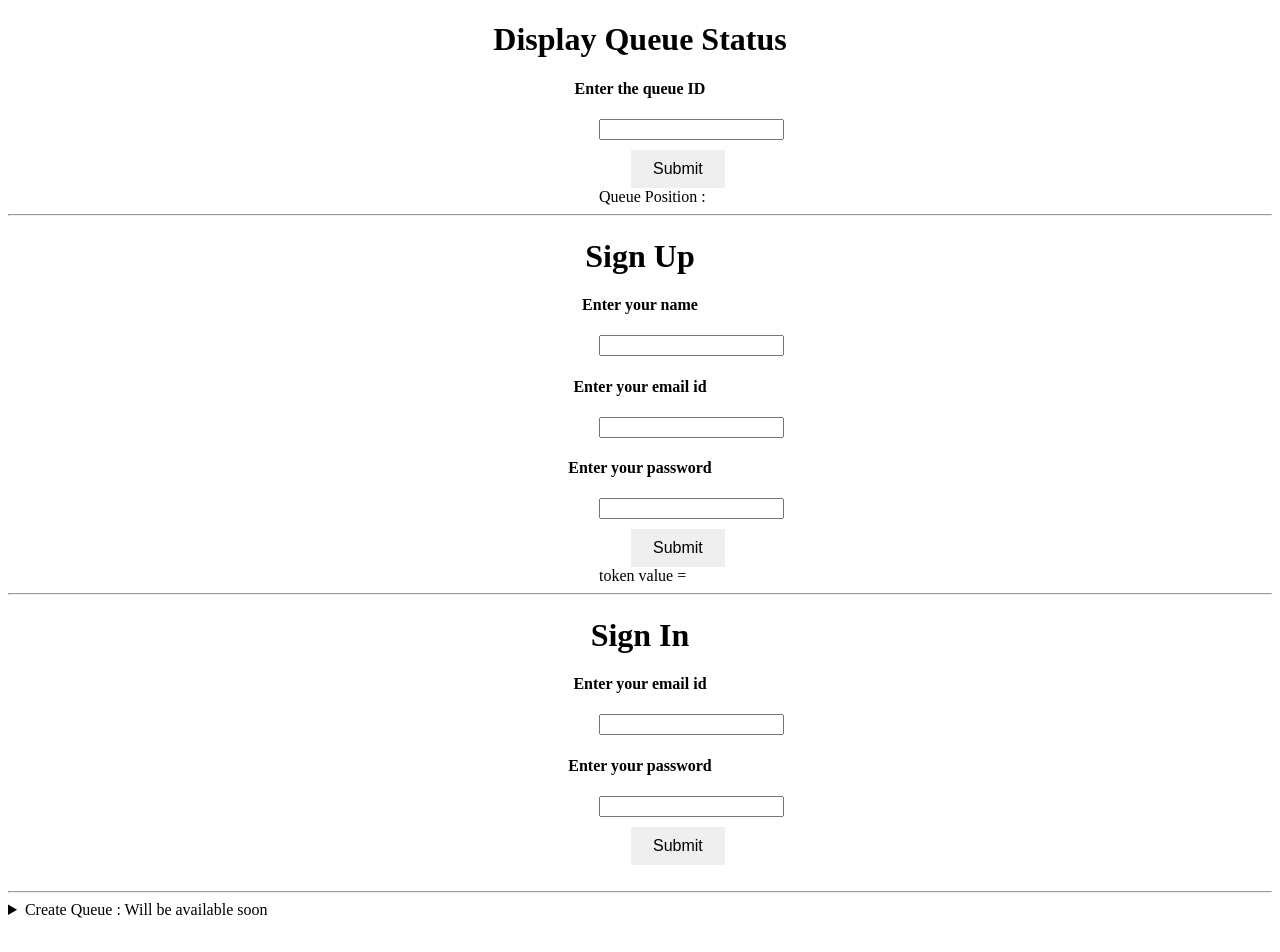
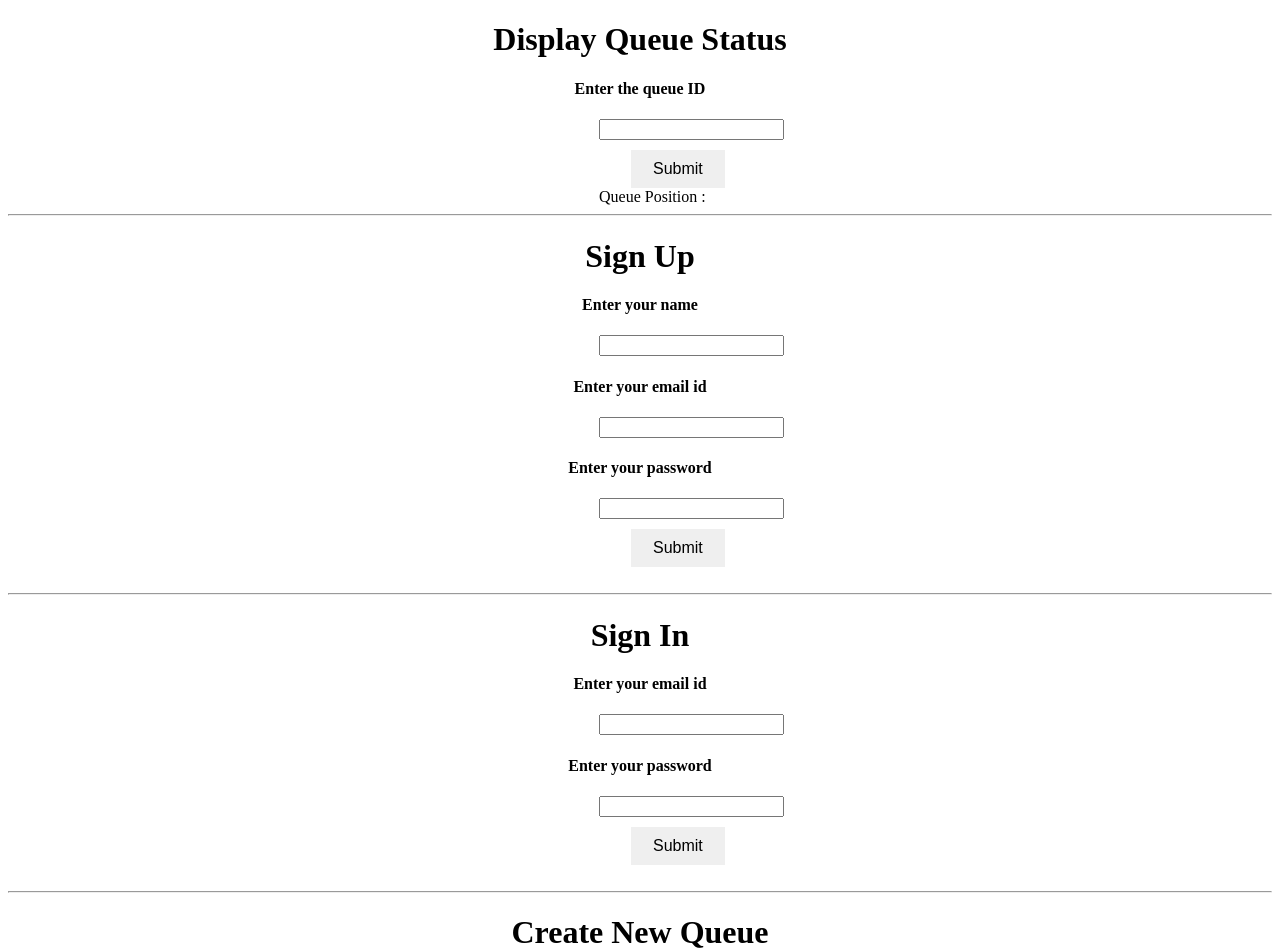
Before and after one commit to dev-saini/EasyWait-in-Angular-4, an Angular app: page / in a window 1280 px wide. Shown: the top 952 px of the page. Before the commit the page ends 927 px from the top, so only its background shows below. Built offline with nearby package versions, Linux system fonts and the light colour scheme; what ngx-cookie-service would draw is missing.

Commit message:
EasyWait

```diff
--- a/src/app/app.component.html
+++ b/src/app/app.component.html
@@ -4,7 +4,5 @@
 <hr>
 <app-sign-in></app-sign-in>
 <hr>
-<details>
-	<summary>Create Queue : Will be available soon</summary>
-	<app-create-queue></app-create-queue>
-</details>
+<app-create-queue></app-create-queue>
+<hr>
--- a/src/app/create-queue/create-queue.component.html
+++ b/src/app/create-queue/create-queue.component.html
@@ -4,10 +4,10 @@
 
 	<h4 align="center"> Enter the queue name </h4>
 
-	<input type="text" [(ngModel)] = "queue_name" (keyup.enter)="onKeyUp()"/>	<br>
+	<input type='text' [(ngModel)] = "queue_name" (keyup.enter)="onKeyUp()"/>	<br>
 
 	<button (click)="onClick()">Submit</button>	<br>
 
-	<label> </label>
+	<label id='queue_id&name'> </label>
 
 </body>
--- a/src/app/create-queue/create-queue.component.ts
+++ b/src/app/create-queue/create-queue.component.ts
@@ -1,6 +1,8 @@
 import { Component, OnInit } from '@angular/core';
 import { HttpClient } from '@angular/common/http';
 import { Response } from '@angular/http';
+import { CookieService } from 'ngx-cookie-service';
+import { HttpHeaders } from '@angular/common/http';
 
 @Component({
   selector: 'app-create-queue',
@@ -10,9 +12,10 @@ import { Response } from '@angular/http';
 export class CreateQueueComponent implements OnInit {
 
 	queue_name: string;
-	private url: 'http://52.24.120.4:8001/api/queue';
+	private url = 'http://52.24.120.4:8001/api/queue';
+  queue_id: string;
 
-  	constructor(http: HttpClient) { }
+  	constructor(private http : HttpClient, private cookieService : CookieService) { }
 
   	ngOnInit() {
   	}
@@ -27,5 +30,52 @@ export class CreateQueueComponent implements OnInit {
 
   	getJSON() {
 
+        let post = {name: this.queue_name};
+
+        this.http.post(this.url, post, {
+
+          headers: new HttpHeaders()
+          .set('Authorization', 'Bearer ' + this.cookieService.get('sign_up_token'))
+
+        })
+        .subscribe(
+          (response: Response) => {
+
+            if(response['error'] == false) {
+
+                this.queue_id = response['id'];
+                this.queue_name = response['name'];
+
+                console.log('Hello');
+
+                this.displayName();
+
+          } else {
+
+            console.log(response);
+            var temp = response['details'];
+            this.queue_id = temp['message'];
+
+            this.displayName();
+
+          }
+
+          console.log(response);
+
+      }, (error: Response) => {
+
+        if(error.status == 401)
+          alert('Please Login-in to continue.');
+        else
+          alert('An unexpected error occured.');
+
+      });
   	}
+
+    displayName() {
+
+      var label = document.getElementById('queue_id&name');
+
+      label.innerHTML = 'Queue ID: ' + this.queue_id + '.' + ' Queue Name: ' + this.queue_name;
+    }
 }
--- a/src/app/sign-in/sign-in.component.html
+++ b/src/app/sign-in/sign-in.component.html
@@ -10,6 +10,6 @@
 
 	<button (click)="onClick()">Submit</button>	<br>
 
-	<label id='display_welcome'> </label>
+	<label id='display_name_sign_in'> </label>
 
 </body>
--- a/src/app/sign-in/sign-in.component.ts
+++ b/src/app/sign-in/sign-in.component.ts
@@ -10,6 +10,7 @@ import { CookieService } from 'ngx-cookie-service';
 })
 export class SignInComponent implements OnInit {
 
+  name: string;
 	email: string;
 	password: string;
 	token: string;
@@ -36,7 +37,10 @@ export class SignInComponent implements OnInit {
   		.subscribe((response: Response) => {
 
         this.token = response['token'];
+        this.name = response['name'];
+
   			this.storeTokenInCookie();
+        this.displayName();
 
       }, (error: Response) => {
 
@@ -60,8 +64,13 @@ export class SignInComponent implements OnInit {
 
       this.cookieValue = this.cookieService.get('sign_up_token');
 
-      console.log(this.cookieValue)
+      console.log(this.cookieValue);
     }
 
+    displayName() {
 
+      var label = document.getElementById('display_name_sign_in');
+
+      label.innerHTML = 'Welcome, ' + this.name + '!';
+    }
 }
--- a/src/app/sign-up/sign-up.component.html
+++ b/src/app/sign-up/sign-up.component.html
@@ -13,6 +13,6 @@
 
 	<button (click)="onClick()">Submit</button>	<br>
 
-	<label> token value = {{ token }}</label>
+	<label id='display_name_sign_up'> </label>
 
 </body>
--- a/src/app/sign-up/sign-up.component.ts
+++ b/src/app/sign-up/sign-up.component.ts
@@ -39,7 +39,9 @@ export class SignUpComponent implements OnInit {
         (response: Response) => {
 
   			this.token = response['token'];
+
   			this.storeTokenInCookie();
+        this.displayName();
 
   		}, (error: Response) => {
 
@@ -61,11 +63,16 @@ export class SignUpComponent implements OnInit {
 
       this.cookieService.set('sign_up_token',this.token, expiry_date);
 
-      console.log(expiry_date);
-
       this.cookieValue = this.cookieService.get('sign_up_token');
 
-      console.log(this.cookieValue)
+      console.log(this.cookieValue);
+    }
+
+    displayName() {
+
+      var label = document.getElementById('display_name_sign_up');
+
+      label.innerHTML = 'Welcome, ' + this.name + '!';
     }
 
 }
```
